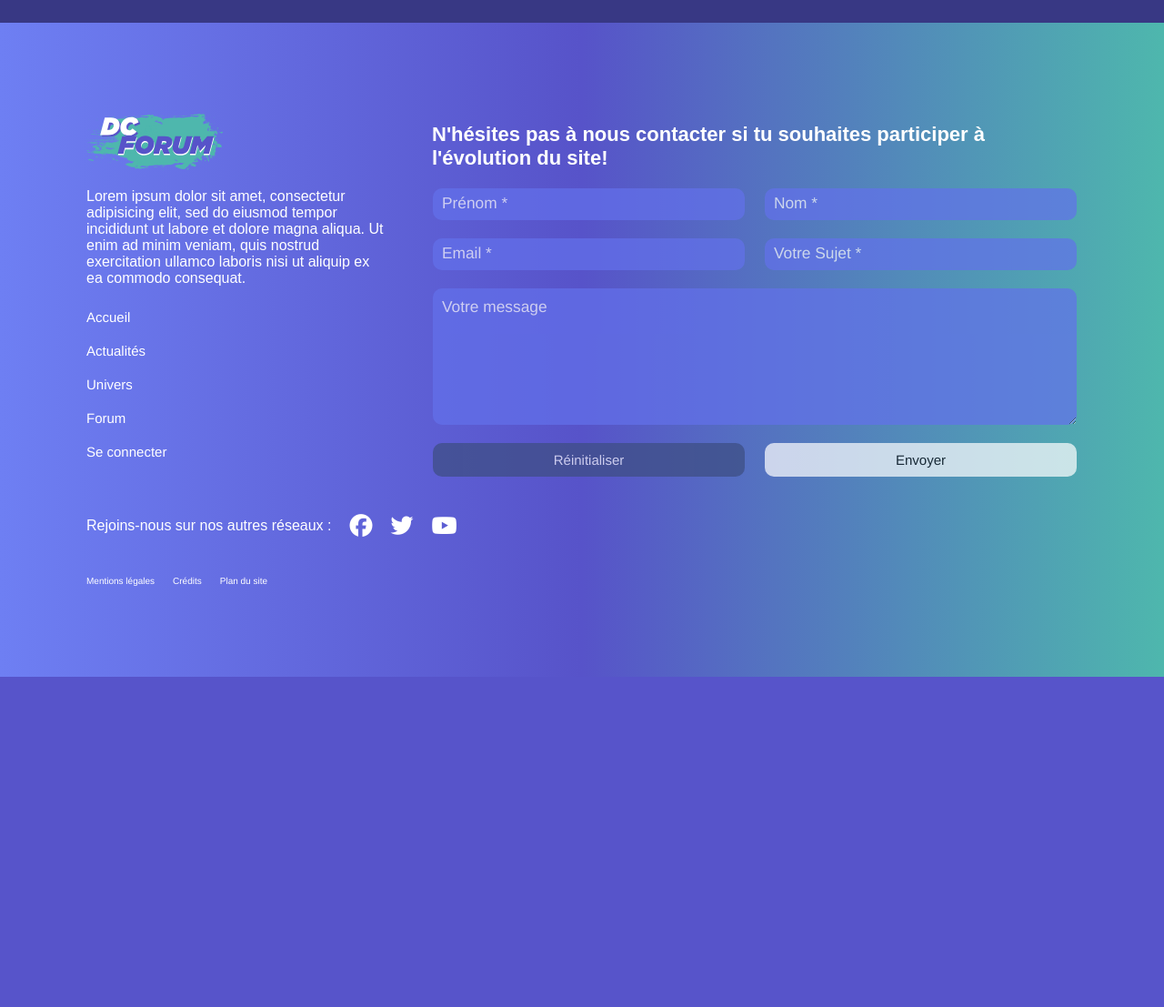
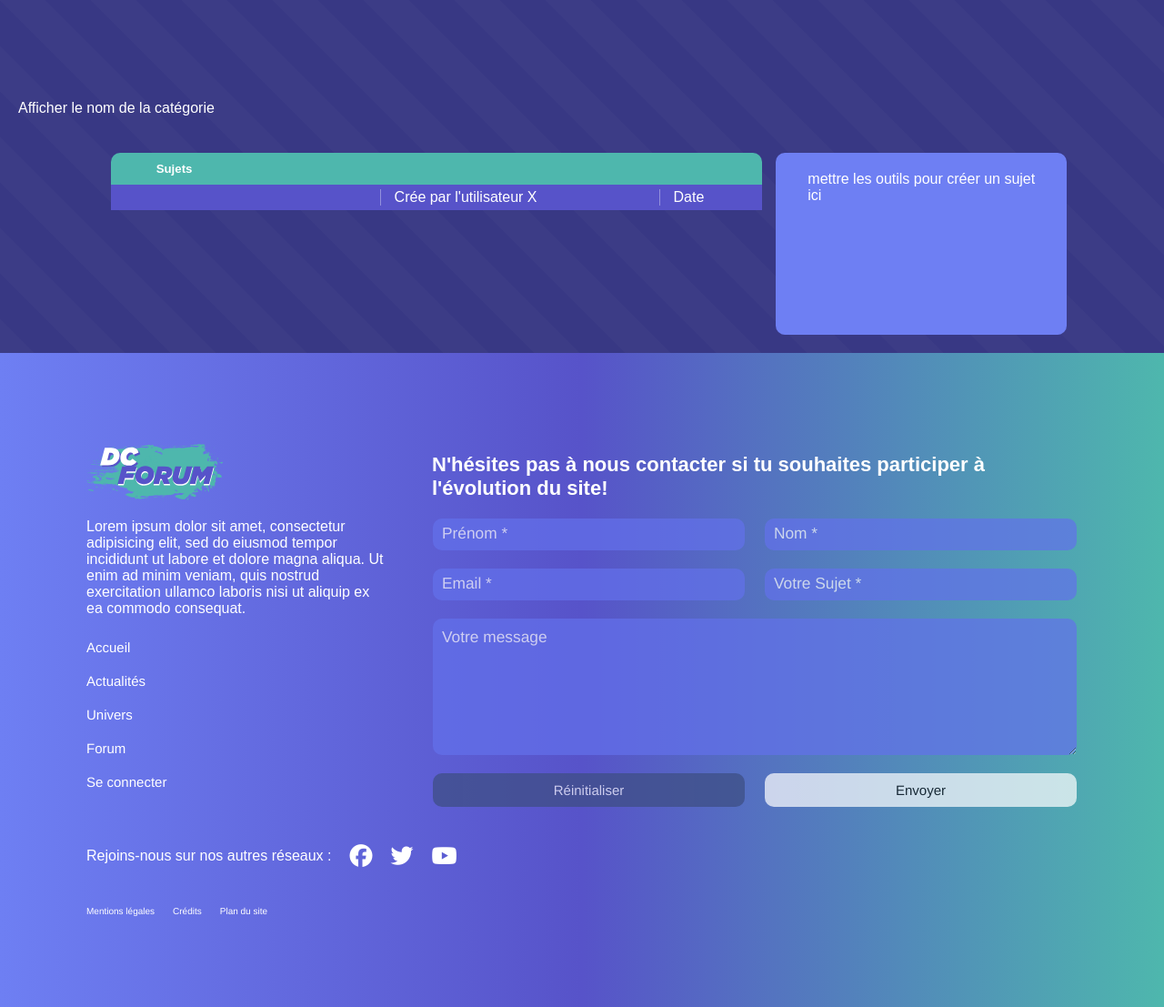
Before and after one commit to max05/forum_dc, a PHP site: page /page-thread.php?id=1 in a window 1280 px wide. Shown: the part 142-1249 px from the top of the page at 91% size. Before the commit the page ends 886 px from the top, so only its background shows below. Run offline with PHP 8.4, Linux system fonts and the light colour scheme; data that the repository does not hold is empty; some libraries are stand-ins or nearby versions.

Commit message:
update page-thread.php

```diff
--- a/css/style.css
+++ b/css/style.css
@@ -62,6 +62,7 @@ section {
   width: 100%;
   text-align: center;
   background-color: #383884;
+  padding: 20px 0 20px 0;
 }
 
 span {
@@ -525,15 +526,28 @@ footer p {
 }
 
 .container-thread {
+  vertical-align: middle;
   transition: 250ms linear all;
+  padding: 5px;
+}
+
+.container-thread p {
+  padding: 0;
+}
+
+.container-thread .col-md-5 {
+  border-right: 1px solid rgba(255, 255, 255, 0.36);
 }
 
 
 .dernier-film-img img:hover,
-.actualites img:hover,
+.actualites img:hover {
+  box-shadow: 0 0 50px 0 rgba(255, 255, 255, 0.36);
+  transform: scale(1.02);
+}
+
 .container-thread:hover {
-  box-shadow: 0 0 100px 0 white;
-  transform: scale(1.02);
+  background-color: #6e7ff3;
 }
 
 .dernier-film p {
@@ -566,6 +580,33 @@ footer p {
   background-color: #5753c9;
 }
 
+.base-thread {
+  background-color: #4eb7ad;
+  padding: 10px;
+  border-top-left-radius: 10px;
+  border-top-right-radius: 10px;
+  text-align: left;
+  padding-left: 50px;
+}
+
+.tools-thread {
+  background-color: #6e7ff3;
+  border-radius: 10px;
+  height: 200px;
+}
+
+#sectionp-forum {
+  background-color: inherit;
+}
+
+#sectionp-thread {
+  background: linear-gradient(45deg, rgba(255, 255, 255, 0.02) 25%,
+    #383884 25%, #383884 50%,
+    rgba(255, 255, 255, 0.02) 50%, rgba(255, 255, 255, 0.02) 75%,
+    #383884 75%);
+  background-size: 100px 100px;
+}
+
 @media screen and (max-width: 768px) {
   main {
     margin: auto;
--- a/page-thread.php
+++ b/page-thread.php
@@ -25,15 +25,28 @@ require 'bdd.php';
 </head>
 
 <body>
+  <section id="sectionp-thread">
+
   <section id="sectionp-forum">
-    <h1> <?php echo $result['titre'] ?> </h1>
+    <h2> <?php $query = $pda->prepare("SELECT `title` FROM `categories` WHERE `id_categories` = :idCat");
+    $query->bindValue('idCat', $idCat);
+    $query->execute(); ?> </h2>
+    <p>Afficher le nom de la catégorie</p>
   </section>
+
   <div class="container-fluid">
     <div class="row">
       <div class="col-md-1">
 
       </div>
-      <div class="col-md-7 container-thread">
+      <div class="col-md-7">
+        <div class="base-thread">
+          <h5>Sujets</h5>
+        </div>
+
+        <div class="container-thread">
+          <div class="row">
+            <div class="col-md-5">
               <?php
                  $query = $pda->prepare("SELECT * FROM `topics` WHERE `id_categories` = :idCat");
                  $query->bindValue('idCat', $idCat);
@@ -41,23 +54,35 @@ require 'bdd.php';
                  while($result = $query->fetch()){
                    echo '<a href="page-message.php?id='.$result['id'].'">';
                    echo '<div class="sujet">';
-             echo '<h2> '.$result['title'].' </h2>';
+                   echo '<h5> '.$result['title'].' </h5>';
                    echo '</div>';
                    echo '</a>';
                  }
                  $query->closeCursor();
 
               ?>
+            </div>
+            <div class="col-md-5">
+<p>Crée par l'utilisateur X</p>
+            </div>
 
+            <div class="col-md-1">
+<p>Date</p>
             </div>
-      <div class="col-md-4">
 
           </div>
 
         </div>
 
       </div>
+      <div class="col-md-3 tools-thread">
+<p>mettre les outils pour créer un sujet ici</p>
+      </div>
 
+    </div>
+
+  </div>
+</section>
 
 
   <?php
```
Lines whose indentation alone changed are shown as unchanged.
